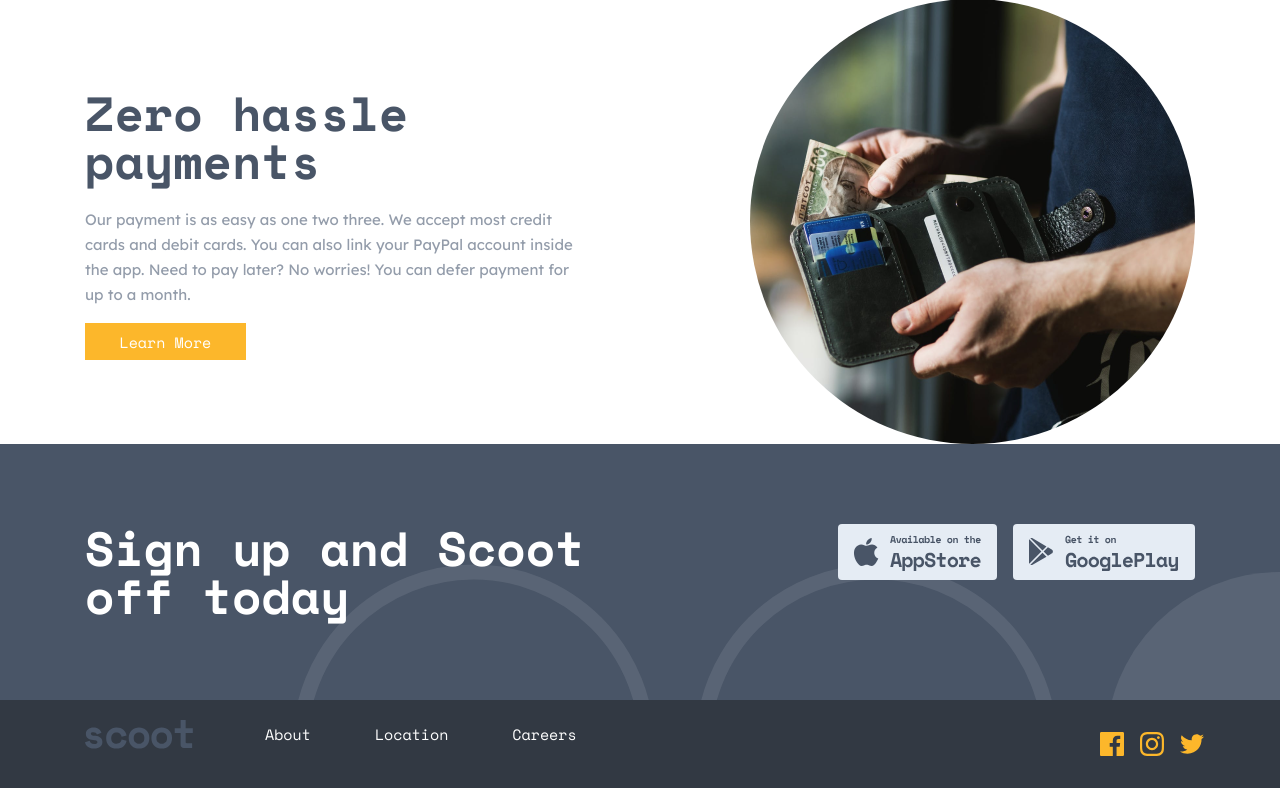
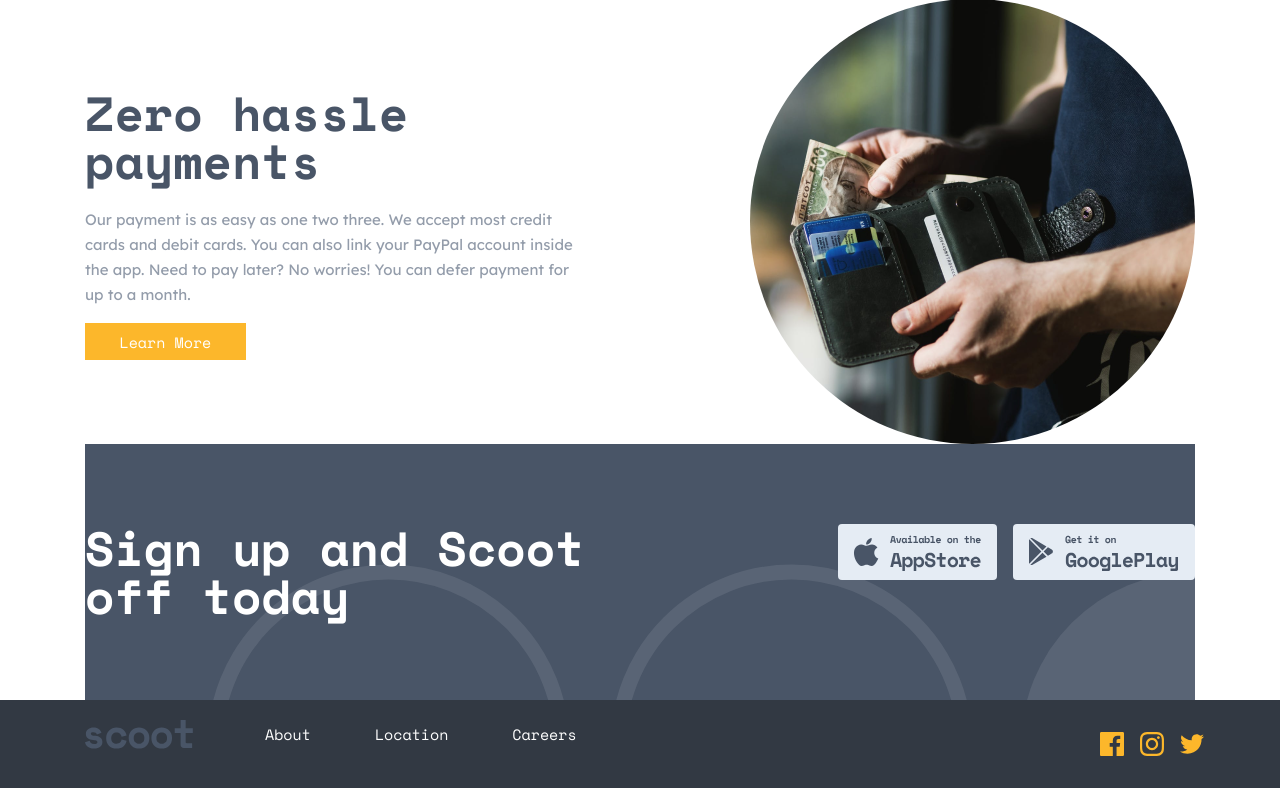
Before and after one commit to Junior-dev-Track/14-css-scoot-project-l-k, a PHP site: page / in a window 1280 px wide. Shown: the part 1888-2676 px from the top of the page. Run offline with PHP 8.4, Linux system fonts and the light colour scheme; style sheets or scripts are compiled from the project's sources; some libraries are stand-ins or nearby versions.

Commit message:
suite header index

```diff
--- a/scoot_project/assets/scss/_footer.scss
+++ b/scoot_project/assets/scss/_footer.scss
@@ -18,7 +18,7 @@
   background-size: auto;
   background-color: hsla(217, 18%, 35%, 1);
 
-  width: 100%;
+  //width: 100%;
   background-position: right;
   background-repeat: no-repeat;
 
```
